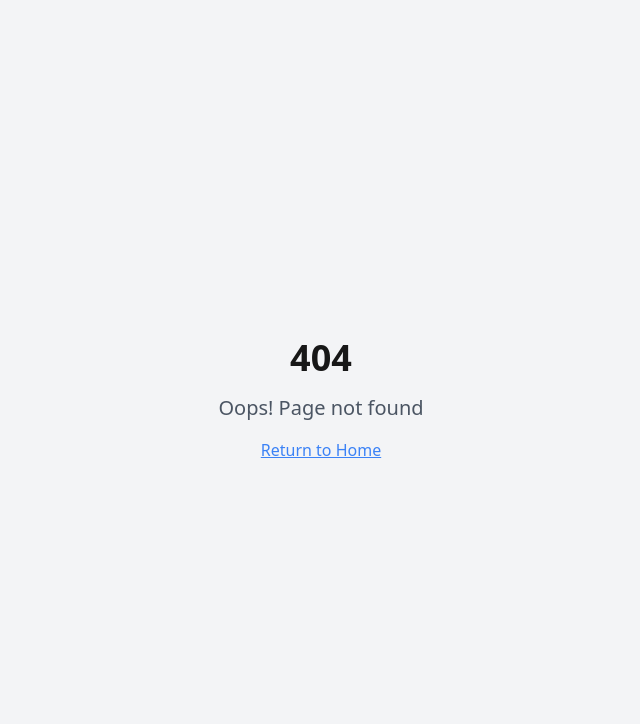
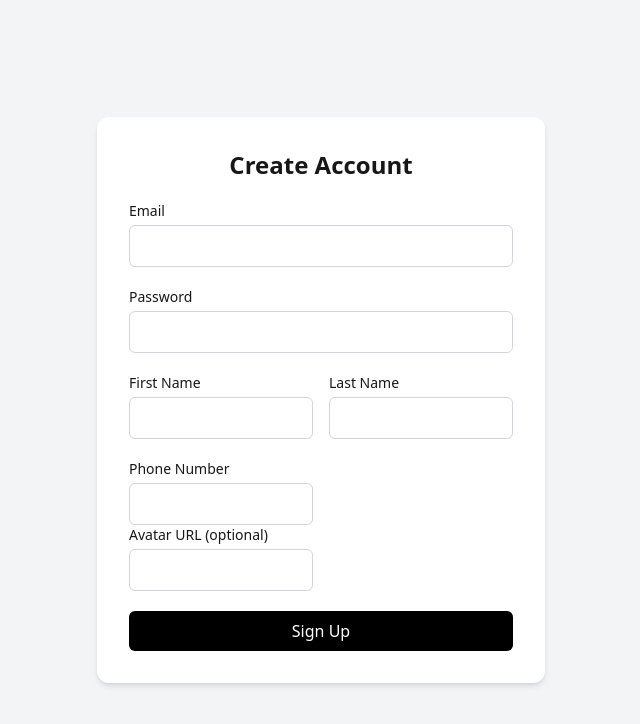
Before and after one commit to farazghani/switch, a React (Vite) app: page /signup in a window 1280 px wide. Before the commit this address had no page. Shown: the top 724 px of the page, without its empty margins (319-959 px from the left). Built offline with nearby package versions, Linux system fonts and the light colour scheme.

Commit message:
email-verification

```diff
--- a/package.json
+++ b/package.json
@@ -41,6 +41,7 @@
     "@radix-ui/react-toggle-group": "^1.1.0",
     "@radix-ui/react-tooltip": "^1.1.4",
     "@tanstack/react-query": "^5.56.2",
+    "axios": "^1.11.0",
     "class-variance-authority": "^0.7.1",
     "clsx": "^2.1.1",
     "cmdk": "^1.0.0",
--- a/src/App.tsx
+++ b/src/App.tsx
@@ -5,6 +5,8 @@ import { QueryClient, QueryClientProvider } from "@tanstack/react-query";
 import { BrowserRouter, Routes, Route } from "react-router-dom";
 import Index from "./pages/Index";
 import NotFound from "./pages/NotFound";
+import Signup from "./pages/Signup";
+import VerifyEmail from "./pages/VerifyEmail";
 
 const queryClient = new QueryClient();
 
@@ -17,6 +19,8 @@ const App = () => (
         <Routes>
           <Route path="/" element={<Index />} />
           {/* ADD ALL CUSTOM ROUTES ABOVE THE CATCH-ALL "*" ROUTE */}
+          <Route path="/signup" element={<Signup />} />
+          <Route path="/verify-email" element={<VerifyEmail />} />
           <Route path="*" element={<NotFound />} />
         </Routes>
       </BrowserRouter>
--- /dev/null
+++ b/src/api/axiosInstance.ts
@@ -0,0 +1,10 @@
+import axios from "axios";
+
+const axiosInstance = axios.create({
+  baseURL: "https://backend.swtch.life", // ✅ Your backend base URL
+  headers: {
+    "Content-Type": "application/json",
+  },
+});
+
+export default axiosInstance;
--- /dev/null
+++ b/src/pages/Signup.tsx
@@ -0,0 +1,131 @@
+import { useForm, SubmitHandler } from "react-hook-form";
+import axios from "@/api/axiosInstance";
+import { toast } from "sonner";
+import { useNavigate } from "react-router-dom";
+
+interface RegisterFormInputs {
+  email: string;
+  password: string;
+  phone_number: string;
+  first_name: string;
+  last_name: string;
+  avatar_url?: string;
+}
+
+interface RegisterResponse {
+  access_token: string;
+  token_type: string;
+  expires_in: number;
+  user: Record<string, any>;
+}
+
+export default function Signup() {
+  const {
+    register,
+    handleSubmit,
+    formState: { errors, isSubmitting },
+  } = useForm<RegisterFormInputs>();
+  const navigate = useNavigate();
+
+  const onSubmit: SubmitHandler<RegisterFormInputs> = async (data) => {
+    try {
+      console.log("Registering user with data:", data);
+      const res = await axios.post<RegisterResponse>("/auth/register", data);
+      toast.success("Registration successful");
+      navigate("/verify-email", { state: { email: data.email } });
+    } catch (error: any) {
+      const msg =
+        error?.response?.data?.detail?.[0]?.msg || "Registration failed";
+      toast.error(msg);
+    }
+  };
+
+  return (
+    <div className="min-h-screen flex items-center justify-center bg-gray-100 px-4">
+      <form
+        onSubmit={handleSubmit(onSubmit)}
+        className="bg-white p-8 rounded-xl shadow-md w-full max-w-md space-y-5"
+      >
+        <h2 className="text-2xl font-semibold text-center">Create Account</h2>
+
+        {/* Email */}
+        <div>
+          <label className="block text-sm font-medium mb-1">Email</label>
+          <input
+            type="email"
+            {...register("email", { required: "Email is required" })}
+            className="w-full border border-gray-300 p-2 rounded-md"
+          />
+          {errors.email && (
+            <p className="text-red-500 text-sm">{errors.email.message}</p>
+          )}
+        </div>
+
+        {/* Password */}
+        <div>
+          <label className="block text-sm font-medium mb-1">Password</label>
+          <input
+            type="password"
+            {...register("password", { required: "Password is required" })}
+            className="w-full border border-gray-300 p-2 rounded-md"
+          />
+          {errors.password && (
+            <p className="text-red-500 text-sm">{errors.password.message}</p>
+          )}
+        </div>
+
+        {/* First Name & Last Name */}
+        <div className="grid grid-cols-2 gap-4">
+          <div>
+            <label className="block text-sm font-medium mb-1">First Name</label>
+            <input
+              type="text"
+              {...register("first_name", { required: "First name is required" })}
+              className="w-full border border-gray-300 p-2 rounded-md"
+            />
+          </div>
+          <div>
+            <label className="block text-sm font-medium mb-1">Last Name</label>
+            <input
+              type="text"
+              {...register("last_name")}
+              className="w-full border border-gray-300 p-2 rounded-md"
+            />
+          </div>
+        </div>
+
+        {/* Phone & Avatar */}
+        <div className="grid grid-cols-2 gap-4">
+          <div>
+            <label className="block text-sm font-medium mb-1">Phone Number</label>
+            <input
+              type="tel"
+              {...register("phone_number")}
+              className="w-full border border-gray-300 p-2 rounded-md"
+            />
+            <div>
+            <label className="block text-sm font-medium mb-1">
+              Avatar URL (optional)
+            </label>
+            <input
+              type="text"
+              {...register("avatar_url")}
+              className="w-full border border-gray-300 p-2 rounded-md"
+            />
+          </div>
+          </div>
+
+        </div>
+
+        {/* Submit */}
+        <button
+          type="submit"
+          disabled={isSubmitting}
+          className="bg-black text-white py-2 px-4 rounded-md w-full hover:bg-gray-800"
+        >
+          {isSubmitting ? "Creating..." : "Sign Up"}
+        </button>
+      </form>
+    </div>
+  );
+}
--- /dev/null
+++ b/src/pages/VerifyEmail.tsx
@@ -0,0 +1,33 @@
+// src/pages/VerifyEmail.tsx
+import { useEffect, useState } from "react";
+import { useSearchParams } from "react-router-dom";
+import axios from "@/api/axiosInstance";
+
+const VerifyEmail = () => {
+  const [searchParams] = useSearchParams();
+  const [status, setStatus] = useState<"loading" | "success" | "error">("loading");
+
+  useEffect(() => {
+    const token = searchParams.get("token");
+
+    if (!token) {
+      setStatus("error");
+      return;
+    }
+
+    axios
+      .post("/auth/verify-email", { token })
+      .then(() => setStatus("success"))
+      .catch(() => setStatus("error"));
+  }, []);
+
+  return (
+    <div className="flex flex-col items-center justify-center min-h-screen px-4 text-center">
+      {status === "loading" && <p className="text-lg">Verifying your email...</p>}
+      {status === "success" && <p className="text-green-600 text-xl font-semibold">✅ Email verified successfully!</p>}
+      {status === "error" && <p className="text-red-600 text-xl font-semibold">❌ Verification failed. Link may be invalid or expired.</p>}
+    </div>
+  );
+};
+
+export default VerifyEmail;
--- /dev/null
+++ b/src/pages/VerifyPhone.tsx
@@ -0,0 +1,43 @@
+import { useForm } from "react-hook-form";
+import axios from "axios";
+import { useNavigate, useLocation } from "react-router-dom";
+import { toast } from "sonner";
+
+interface FormInput {
+  token: string;
+}
+
+export default function VerifyPhone() {
+  const { register, handleSubmit, formState: { errors, isSubmitting } } = useForm<FormInput>();
+  const navigate = useNavigate();
+  const location = useLocation();
+  const email = (location.state as { email: string })?.email;
+
+  const onSubmit = async (data: FormInput) => {
+    try {
+      await axios.post("/auth/verify-phone", data); // change this endpoint if needed
+      toast.success("Phone verified!");
+      navigate("/"); // or /dashboard
+    } catch (err: any) {
+      toast.error(err.response?.data?.detail?.[0]?.msg || "Verification failed");
+    }
+  };
+
+  return (
+    <div className="centered-form">
+      <form onSubmit={handleSubmit(onSubmit)} className="form-card">
+        <h2>Verify Phone</h2>
+        <input
+          type="text"
+          placeholder="Enter OTP sent to phone"
+          {...register("token", { required: "OTP is required" })}
+          className="input"
+        />
+        {errors.token && <p className="error-text">{errors.token.message}</p>}
+        <button type="submit" disabled={isSubmitting} className="btn-primary">
+          {isSubmitting ? "Verifying..." : "Verify"}
+        </button>
+      </form>
+    </div>
+  );
+}
```
Also changed, not shown: 1 other file (tests, documents, lock files or other folders).
